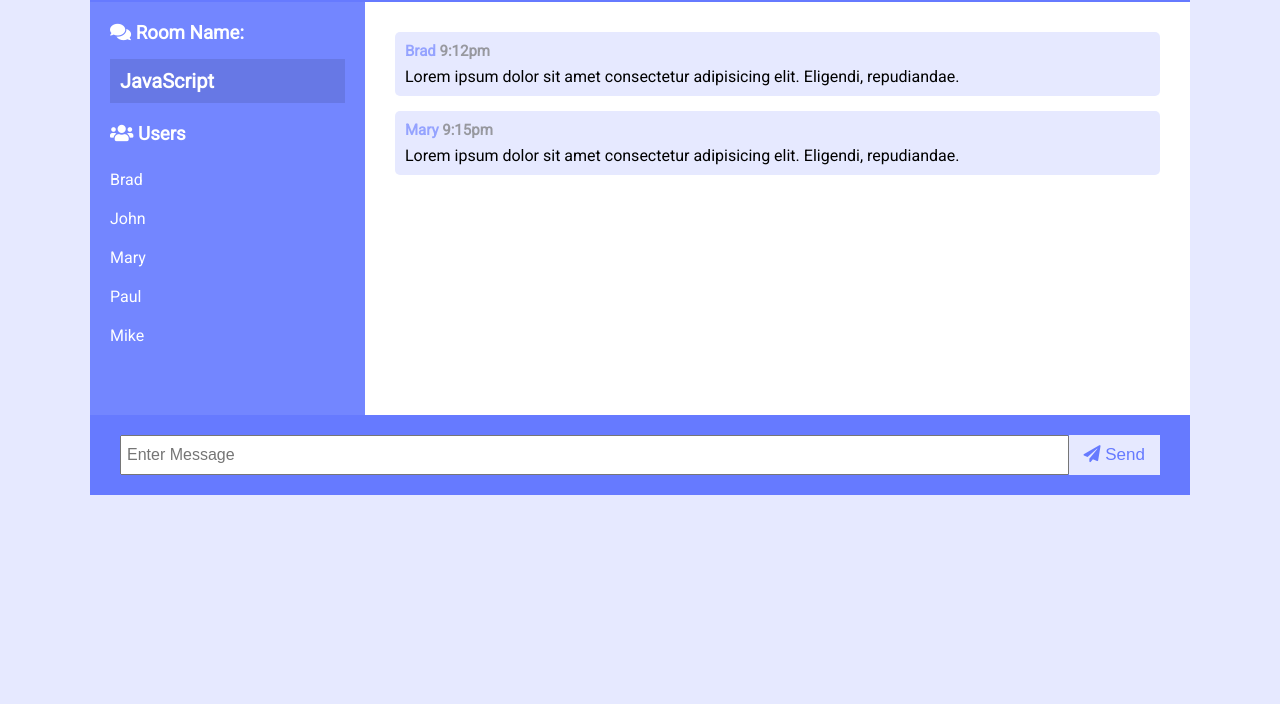
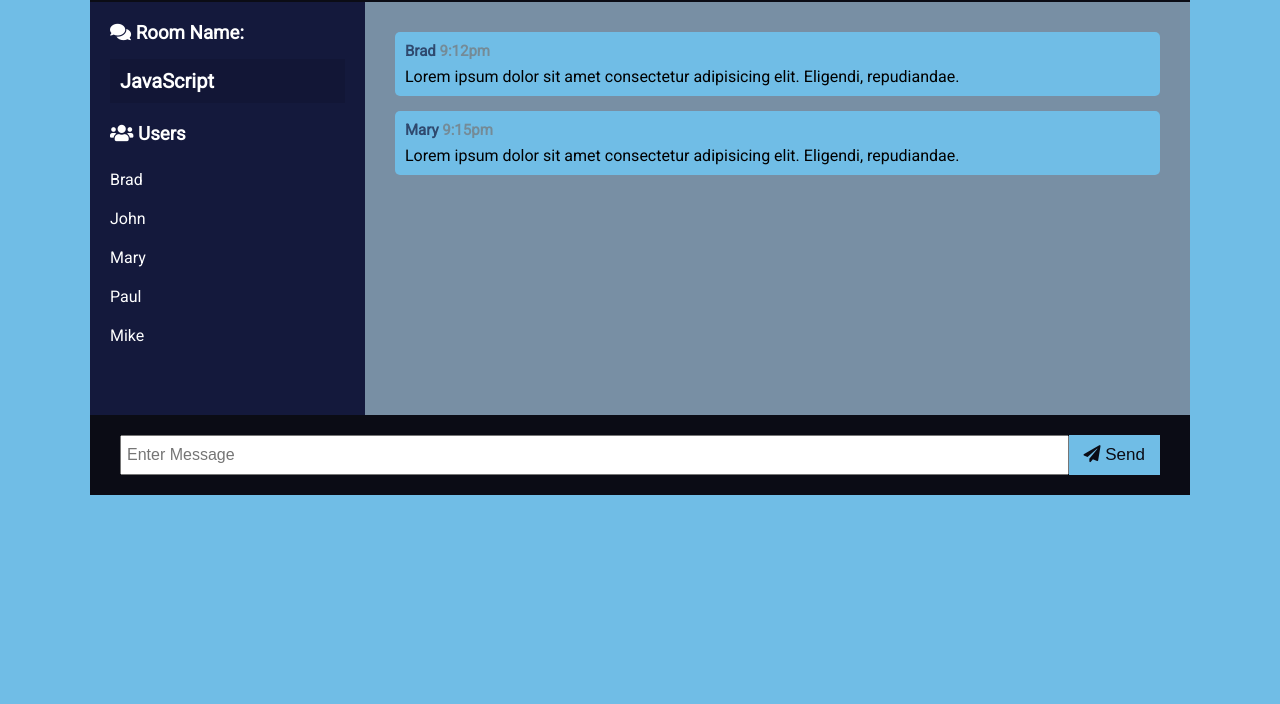
Before and after one commit to med-zino/RealTime-chatt-app, a website: page public/chat.html in a window 1280 px wide. Shown: the part 96-800 px from the top of the page. Drawn offline with Linux system fonts and the light colour scheme.

```diff
--- a/public/css/style.css
+++ b/public/css/style.css
@@ -1,9 +1,9 @@
 @import url('https://fonts.googleapis.com/css?family=Roboto&display=swap');
 
 :root {
-  --dark-color-a: #667aff;
-  --dark-color-b: #7386ff;
-  --light-color: #e6e9ff;
+  --dark-color-a: #0b0c15;
+  --dark-color-b: #14193c;
+  --light-color: #70bde6;
   --success-color: #5cb85c;
   --error-color: #d9534f;
 }
@@ -42,7 +42,7 @@
 
 .chat-container {
   max-width: 1100px;
-  background: #fff;
+  background: rgb(120, 143, 164);
   margin: 30px auto;
   overflow: hidden;
 }
```
Also changed, not shown: package.json (added, +28 -0 lines), 1 other file.
